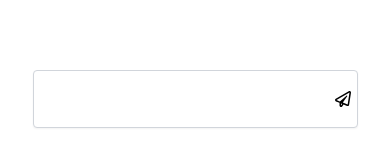
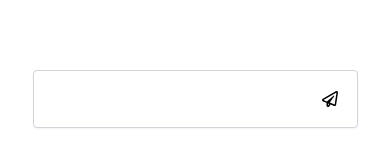
Before and after one commit to Zilong-L/gpt, a Next.js app: page /label in a window 390 px wide. Shown: the part 696-841 px from the top of the page. Built offline with nearby package versions, Linux system fonts and the light colour scheme.

Commit message:
cumstom for small screen

```diff
--- a/components/DialogList.tsx
+++ b/components/DialogList.tsx
@@ -78,8 +78,8 @@ function DialogList({ messages, scrollToView, container }: Props) {
                             e.role == "assistant" ? "border bg-gray-100" : ""
                         }`}
                     >
-                        <div className="grid w-[80%] grid-cols-12 min-[1440px]:w-[1024px]">
-                            <div className="col-span1 relative  top-2">
+                        <div className="grid w-[90%] md:w-[80%] grid-cols-12 min-[1440px]:w-[1024px]">
+                            <div className="col-span1 relative text-3xl py-2">
                                 {e.role == "assistant" ? (
                                     <VscGithubAlt />
                                 ) : (
--- a/components/InputBar.tsx
+++ b/components/InputBar.tsx
@@ -47,8 +47,8 @@ export default function TextEditor({ sendPrompt }: Props) {
     }
 
     return (
-        <div className="absolute  bottom-[20px] left-0 right-0 ml-auto mr-auto grid w-5/6 grid-cols-12 rounded border border-gray-300 bg-white py-2 shadow-lg transition-shadow duration-200  focus-within:shadow-sm hover:shadow-sm">
-            <div className="col-span-11 w-full">
+        <div className="absolute  bottom-[20px] left-0 right-0 ml-auto mr-auto grid w-5/6  grid-cols-6 md:grid-cols-12 rounded border border-gray-300 bg-white py-2 shadow-lg transition-shadow duration-200  focus-within:shadow-sm hover:shadow-sm">
+            <div className="col-span-5 md:col-span-11 w-full">
                 <textarea
                     ref={textAreaRef}
                     title="textarea"
```
